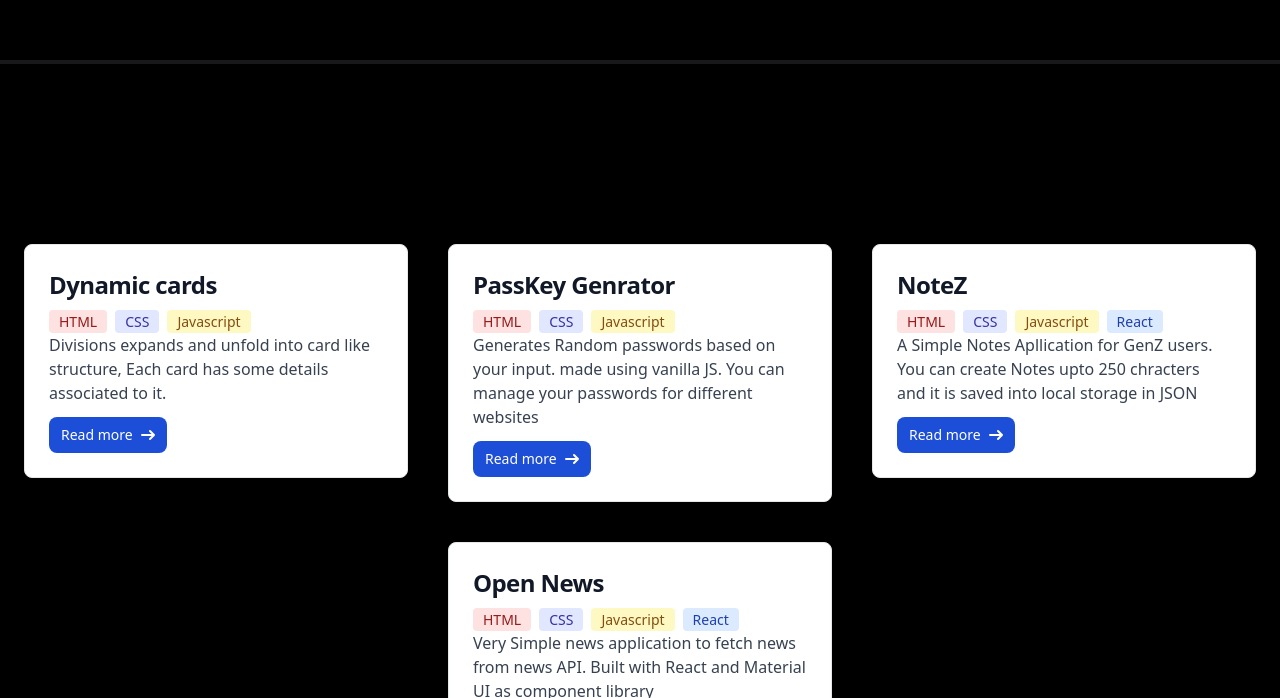
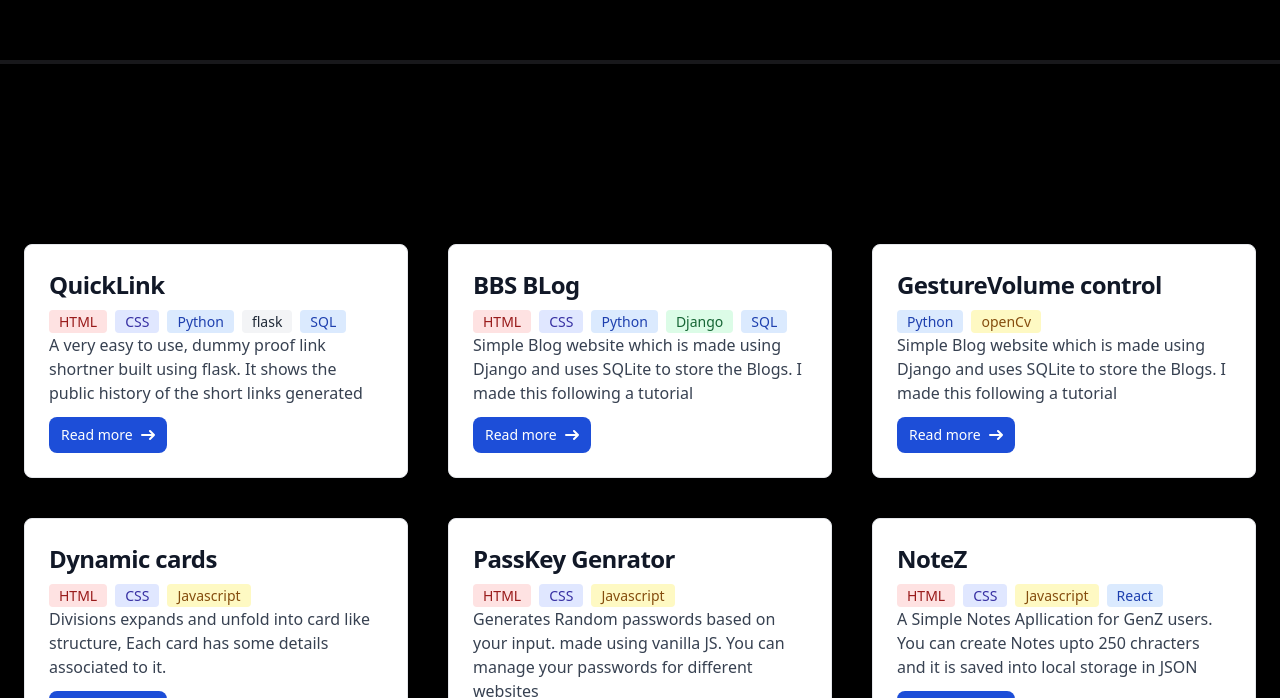
Before and after one commit to Bibhuti05/BBS, a React (Create React App) app: page / in a window 1280 px wide. Shown: the part 832-1530 px from the top of the page. Built offline with nearby package versions, Linux system fonts and the light colour scheme.

Commit message:
Changed the entire profile

```diff
--- a/src/components/Badges.jsx
+++ b/src/components/Badges.jsx
@@ -18,6 +18,20 @@ export default function Badges({stack}){
                 case "Tailwind":
                     return <span class="bg-blue-100 text-blue-800 text-sm font-medium me-2 px-2.5 py-0.5 rounded dark:bg-cyan-600 dark:text-teal-200">Tailwind CSS</span>
                     break;
+                case "Python":
+                    return <span class="bg-blue-100 text-blue-800 text-sm font-medium me-2 px-2.5 py-0.5 rounded dark:bg-indigo-900 dark:text-indigo-300">Python</span>
+                    break;
+                case "Django":
+                    return <span class="bg-green-100 text-green-800 text-sm font-medium me-2 px-2.5 py-0.5 rounded dark:bg-green-900 dark:text-green-300">Django</span>
+                    break;
+                case "flask":
+                    return <span class="bg-gray-100 text-gray-800 text-sm font-medium me-2 px-2.5 py-0.5 rounded dark:bg-gray-700 dark:text-gray-300">flask</span>
+                    break;
+                case "SQL":
+                    return <span class="bg-blue-100 text-blue-800 text-sm font-medium me-2 px-2.5 py-0.5 rounded dark:bg-blue-900 dark:text-blue-300">SQL</span>
+                    break;
+                default:
+                    return <span class="bg-yellow-100 text-yellow-800 text-sm font-medium me-2 px-2.5 py-0.5 rounded dark:bg-yellow-900 dark:text-yellow-300">{item}</span>
 
                }
 
--- a/src/components/Hero.jsx
+++ b/src/components/Hero.jsx
@@ -16,11 +16,11 @@ export default function Hero() {
         </p>
         <div className="">
           <p className="text-[white] font-bold md:text-3xl sm:text-2xl text-xl">
-            I code intuitive, Stable, performant
+          I am Aspiring backend developer, and i also take interest in
           </p>
           <Typed
             className="text-[grey] font-bold md:text-3xl sm:text-2xl text-xl ml-2"
-            strings={["Web Apps", "Mobile Apps", "Desktop Apps"]}
+            strings={["Robotics", "Automation", "ML/AI", "IOT" ]}
             typeSpeed={70}
             backSpeed={40}
             loop
--- a/src/plist.json
+++ b/src/plist.json
@@ -1,26 +1,44 @@
 [
   {
-        "title":"Dynamic cards",
-        "stack":["HTML","CSS","JS"],
-        "info":"Divisions expands and unfold into card like structure, Each card has some details associated to it. ",
-        "link":"https://github.com/Bibhuti05/Dynamic-Cards"
+    "title": "QuickLink",
+    "stack": ["HTML","CSS", "Python", "flask", "SQL"],
+    "info": "A very easy to use, dummy proof link shortner built using flask. It shows the public history of the short links generated",
+    "link": "https://github.com/Bibhuti05/QuickLink"
   },
   {
-        "title":"PassKey Genrator",
-        "stack":["HTML","CSS","JS"],
-        "info":"Generates Random passwords based on your input. made using vanilla JS. You can manage your passwords for different websites",
-        "link":""
+    "title": "BBS BLog",
+    "stack": ["HTML","CSS", "Python", "Django", "SQL"],
+    "info": "Simple Blog website which is made using Django and uses SQLite to store the Blogs. I made this following a tutorial",
+    "link": "https://github.com/Bibhuti05/BBSBlog"
+  },  {
+    "title": "GestureVolume control",
+    "stack": ["Python", "openCv"],
+    "info": "Simple Blog website which is made using Django and uses SQLite to store the Blogs. I made this following a tutorial",
+    "link": "https://github.com/Bibhuti05/BBSBlog"
+  },
+
+  {
+    "title": "Dynamic cards",
+    "stack": ["HTML", "CSS", "JS"],
+    "info": "Divisions expands and unfold into card like structure, Each card has some details associated to it. ",
+    "link": "https://github.com/Bibhuti05/Dynamic-Cards"
   },
   {
-        "title":"NoteZ",
-        "stack":["HTML","CSS","JS","React"],
-        "info":"A Simple Notes Apllication for GenZ users. You can create Notes upto 250 chracters and it is saved into local storage in JSON",
-        "link":""
+    "title": "PassKey Genrator",
+    "stack": ["HTML", "CSS", "JS"],
+    "info": "Generates Random passwords based on your input. made using vanilla JS. You can manage your passwords for different websites",
+    "link": ""
   },
   {
-        "title":"Open News",
-        "stack":["HTML","CSS","JS","React"],
-        "info":"Very Simple news application to fetch news from news API. Built with React and Material UI as component library",
-        "link":"https://github.com/Bibhuti05/Open-News"
+    "title": "NoteZ",
+    "stack": ["HTML", "CSS", "JS", "React"],
+    "info": "A Simple Notes Apllication for GenZ users. You can create Notes upto 250 chracters and it is saved into local storage in JSON",
+    "link": ""
+  },
+  {
+    "title": "Open News",
+    "stack": ["HTML", "CSS", "JS", "React"],
+    "info": "Very Simple news application to fetch news from news API. Built with React and Material UI as component library",
+    "link": "https://github.com/Bibhuti05/Open-News"
   }
 ]
```
Lines whose indentation alone changed are shown as unchanged.
